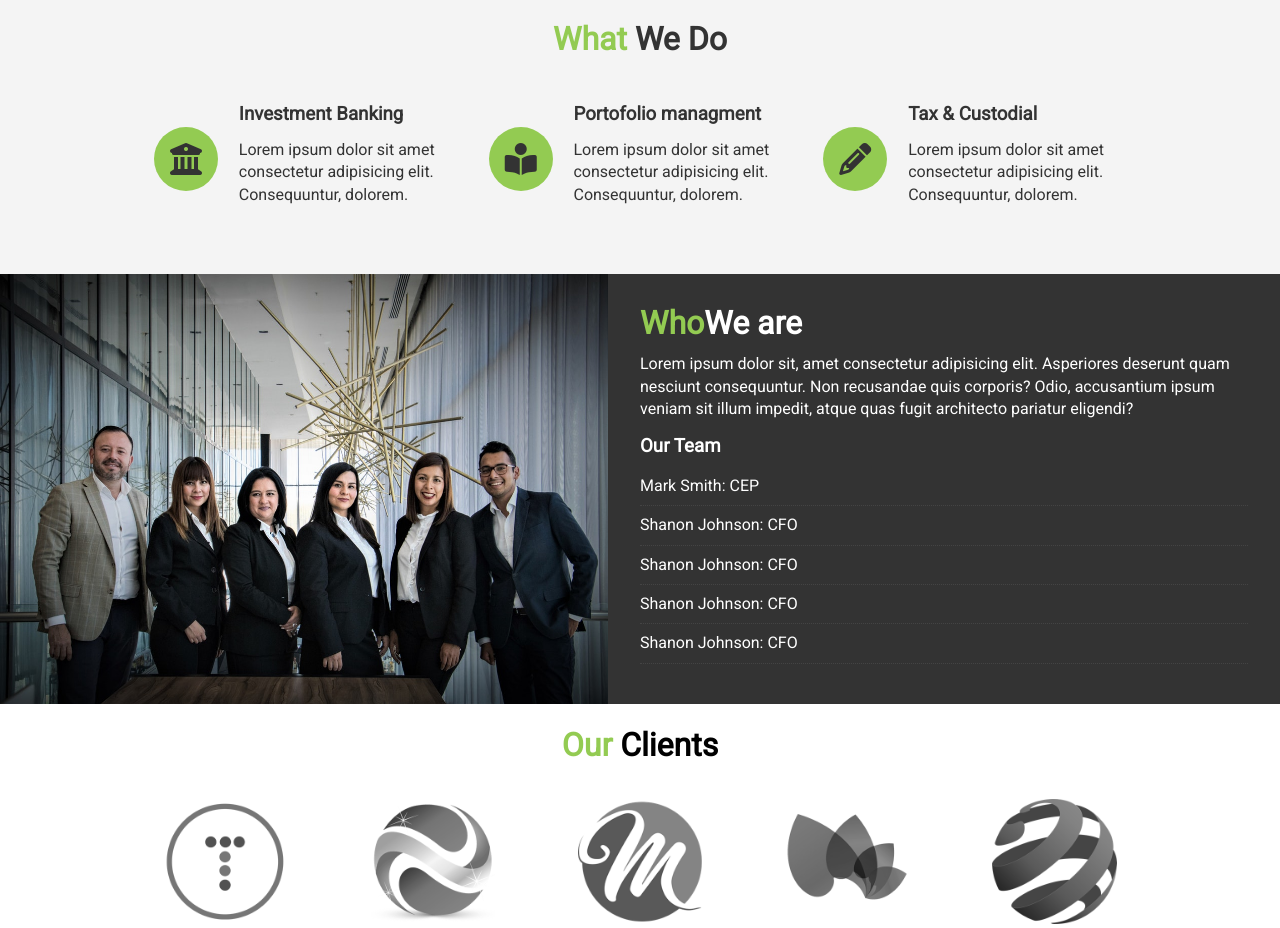
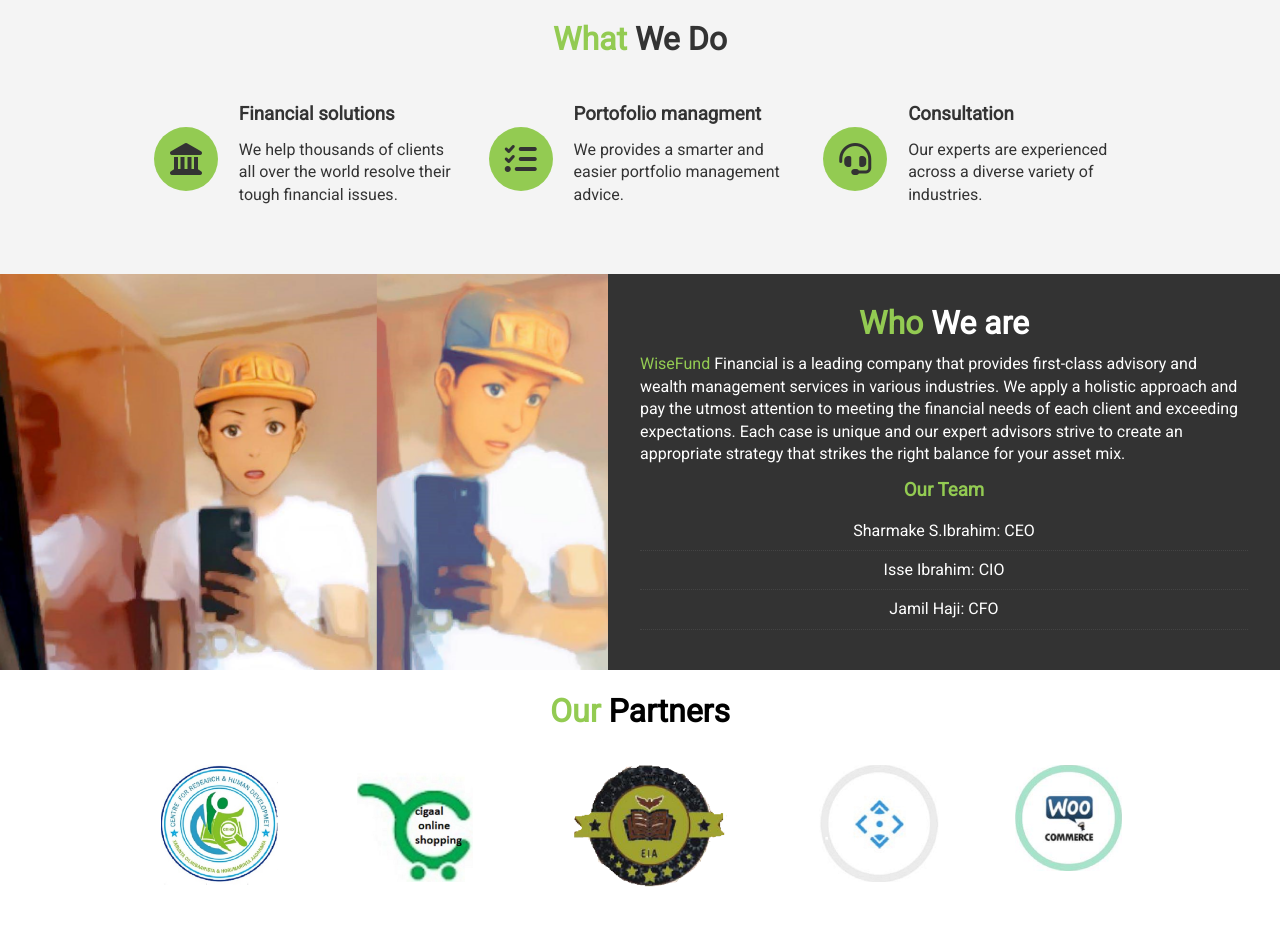
Before and after one commit to isibrahiim/Edgeledger, a plain HTML site: page index.html in a window 1280 px wide. Shown: the part 868-1796 px from the top of the page. Drawn offline with nearby package versions, Linux system fonts and the light colour scheme; some packages are replaced by stand-ins of ours.

Commit message:
updating the content

```diff
--- a/css/style.css
+++ b/css/style.css
@@ -125,7 +125,7 @@ p {
 /* showcase */
 #showcase {
   position: relative;
-  background: #333 url(../img/showcase.jpg) no-repeat center center/cover;
+  background: #333 url(../img/dnipro.jpg) no-repeat center center/cover;
   height: 100vh;
   color: #fff;
 }
@@ -172,7 +172,7 @@ p {
   flex: 1;
 }
 #who .who-img{
-  background: url('../img/people.jpg')no-repeat center center/cover;
+  background: url('../img/isse.png')no-repeat center center/cover;
 }
 /* clients */
 #clients .items {
--- a/index.html
+++ b/index.html
@@ -18,23 +18,29 @@
       media="screen and (min-width: 1100px)"
       href="css/widescreen.css"
     />
-    <title>EdgeLedger financial| Accounting & Investment</title>
+    <title>WiseFund financial| Accounting & Investment & Consutant</title>
     <!-- Global site tag (gtag.js) - Google Analytics -->
-<script async src="https://www.googletagmanager.com/gtag/js?id=G-YG6WSYR755"></script>
-<script>
-  window.dataLayer = window.dataLayer || [];
-  function gtag(){dataLayer.push(arguments);}
-  gtag('js', new Date());
+    <script
+      async
+      src="https://www.googletagmanager.com/gtag/js?id=G-YG6WSYR755"
+    ></script>
+    <script>
+      window.dataLayer = window.dataLayer || [];
+      function gtag() {
+        dataLayer.push(arguments);
+      }
+      gtag("js", new Date());
 
-  gtag('config', 'G-YG6WSYR755');
-</script>
+      gtag("config", "G-YG6WSYR755");
+    </script>
   </head>
   <body id="home">
     <!-- navbar  -->
     <nav id="navbar">
       <h1 class="logo">
-        <span class="text-primary"> <i class="fas fa-book-open"> Edge</i></span
-        >Ledger
+        <span class="text-primary">
+          <i class="fas fa-dollar-sign"> Wise</i></span
+        >Fund
       </h1>
       <ul>
         <li><a href="#home">Home</a></li>
@@ -46,11 +52,8 @@
     <!-- header:showcase  -->
     <header id="showcase">
       <div class="showcase-content">
-        <h1 class="l-heading">Sky Is The Limit</h1>
-        <p class="lead">
-          Lorem ipsum dolor sit amet consectetur adipisicing elit. Cupiditate at
-          qui laborum mollitia enim facere.
-        </p>
+        <h1 class="l-heading">Your Trusted Financial Advisors</h1>
+        <p class="lead">Providing professional financial assistance!</p>
         <a href="#what" class="btn">Read More</a>
       </div>
     </header>
@@ -62,32 +65,35 @@
         </h2>
         <div class="items">
           <div class="item">
-            <i class="fas fa-university fa-2x"></i>
+            <!-- <i class="fas fa-university fa-2x"></i> -->
+            <i class="fas fa-landmark fa-2x"></i>
+            <!-- <i class="fas fa-hand-holding-usd fa-2x"></i> -->
             <div>
-              <h3>Investment Banking</h3>
+              <h3>Financial solutions</h3>
               <p>
-                Lorem ipsum dolor sit amet consectetur adipisicing elit.
-                Consequuntur, dolorem.
+                We help thousands of clients all over the world resolve their
+                tough financial issues.
               </p>
             </div>
           </div>
           <div class="item">
-            <i class="fas fa-book-reader fa-2x"></i>
+            <!-- <i class="fas fa-book-reader fa-2x"></i> -->
+            <i class="fas fa-tasks fa-2x"></i>
             <div>
               <h3>Portofolio managment</h3>
               <p>
-                Lorem ipsum dolor sit amet consectetur adipisicing elit.
-                Consequuntur, dolorem.
+                We provides a smarter and easier portfolio management advice.
               </p>
             </div>
           </div>
           <div class="item">
-            <i class="fas fa-pencil-alt fa-2x"></i>
+            <!-- <i class="fas fa-pencil-alt fa-2x"></i> -->
+            <i class="fas fa-headset fa-2x"></i>
             <div>
-              <h3>Tax & Custodial</h3>
+              <h3>Consultation</h3>
               <p>
-                Lorem ipsum dolor sit amet consectetur adipisicing elit.
-                Consequuntur, dolorem.
+                Our experts are experienced across a diverse variety of
+                industries.
               </p>
             </div>
           </div>
@@ -98,20 +104,23 @@
     <section id="who">
       <div class="who-img"></div>
       <div class="who-text bg-dark p-2">
-        <h2 class="m-heading"><span class="text-primary">Who</span>We are</h2>
+        <h2 class="m-heading text-center">
+          <span class="text-primary">Who</span> We are
+        </h2>
         <p>
-          Lorem ipsum dolor sit, amet consectetur adipisicing elit. Asperiores
-          deserunt quam nesciunt consequuntur. Non recusandae quis corporis?
-          Odio, accusantium ipsum veniam sit illum impedit, atque quas fugit
-          architecto pariatur eligendi?
+          <span class="text-primary"> WiseFund </span>
+          Financial is a leading company that provides first-class advisory and
+          wealth management services in various industries. We apply a holistic
+          approach and pay the utmost attention to meeting the financial needs
+          of each client and exceeding expectations. Each case is unique and our
+          expert advisors strive to create an appropriate strategy that strikes
+          the right balance for your asset mix.
         </p>
-        <h3>Our Team</h3>
-        <ul class="list">
-          <li>Mark Smith: CEP</li>
-          <li>Shanon Johnson: CFO</li>
-          <li>Shanon Johnson: CFO</li>
-          <li>Shanon Johnson: CFO</li>
-          <li>Shanon Johnson: CFO</li>
+        <h3 class="text-primary text-center">Our Team</h3>
+        <ul class="list text-center">
+          <li>Sharmake S.Ibrahim: CEO</li>
+          <li>Isse Ibrahim: CIO</li>
+          <li>Jamil Haji: CFO</li>
         </ul>
       </div>
     </section>
@@ -119,14 +128,14 @@
     <section id="clients" class="py-1">
       <div class="container">
         <h2 class="m-heading text-center">
-          <span class="text-primary">Our</span> Clients
+          <span class="text-primary">Our</span> Partners
         </h2>
         <div class="items py-1">
-          <div><img src="./img/logos/logo1.png" alt="clients" /></div>
-          <div><img src="./img/logos/logo2.png" alt="clients" /></div>
-          <div><img src="./img/logos/logo3.png" alt="clients" /></div>
-          <div><img src="./img/logos/logo4.png" alt="clients" /></div>
-          <div><img src="./img/logos/logo5.png" alt="clients" /></div>
+          <div><img src="./img/logos/crhd.JPG" alt="clients" /></div>
+          <div><img src="./img/logos/egaal.JPG" alt="clients" /></div>
+          <div><img src="./img/logos/eagle.JPG" alt="clients" /></div>
+          <div><img src="./img/logos/som.png" alt="clients" /></div>
+          <div><img src="./img/logos/woo.JPG" alt="clients" /></div>
         </div>
       </div>
     </section>
@@ -135,7 +144,12 @@
       <div class="contact-form bg-primary p-2">
         <h2 class="m-heading">Contact Us</h2>
         <p>Please use the form below to cantact us</p>
-        <form action="process.php" name="contact" method="POST" data-netlify="true">
+        <form
+          action="process.php"
+          name="contact"
+          method="POST"
+          data-netlify="true"
+        >
           <div class="form-group">
             <label for="name">Name</label>
             <input type="text" name="name" id="name" placeholder="Enter Name" />
@@ -174,7 +188,7 @@
     </section>
     <footer id="main-footer" class="bg-dark text-center py-1">
       <div class="container">
-        <p>Copyright &copy; 2020, EdgeLedger, All rights reserved</p>
+        <p>Copyright &copy; 2020, Isse S.Ibrahim, All rights reserved</p>
       </div>
     </footer>
   </body>
```
Also changed, not shown: img/dnipro.jpg (added), img/isse.png (added), img/logos/crhd.JPG (added), img/logos/crhd1.JPG (added), img/logos/eagle.JPG (added), img/logos/egaal.JPG (added), img/logos/egal.JPG (added), img/logos/som.png (added), img/logos/woo.JPG (added), 2 other files.
